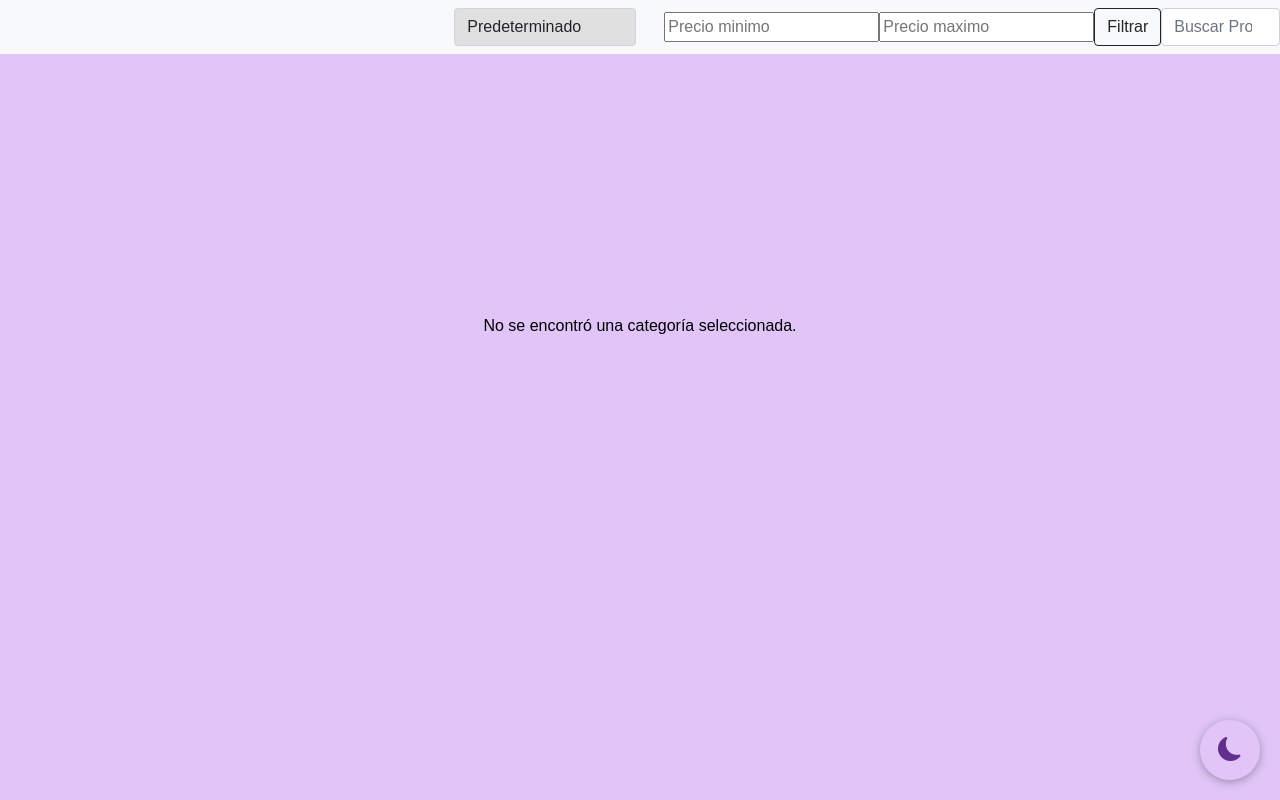
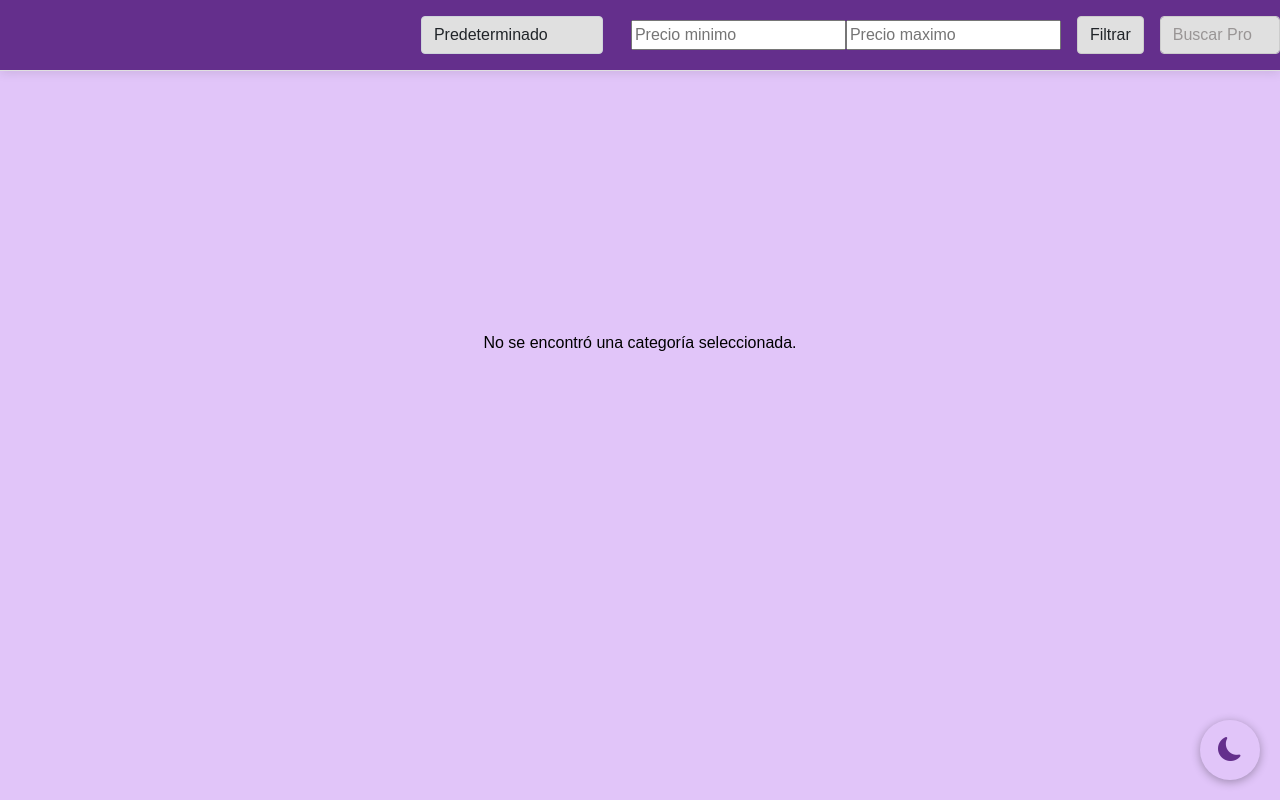
Before and after one commit to alexdasilva2001/proyectoJAP, a plain HTML site: page products.html in a window 1280 px wide. Drawn offline with nearby package versions, Linux system fonts and the light colour scheme.

Commit message:
estilos del navar clarobscuro

```diff
--- a/css/products-styles.css
+++ b/css/products-styles.css
@@ -37,7 +37,7 @@ body {
 .product-card:hover {
   transform: translateY(-10px);
   box-shadow: 0 12px 20px rgba(0,0,0,0.15);
-  border-color: #d0d0d0; /* El borde se oscurece ligeramente en hover */
+  border-color: #c7c7c7; /* El borde se oscurece ligeramente en hover */
   cursor: pointer;
 }
 
@@ -114,3 +114,35 @@ body {
   background-attachment: fixed;
   background-color: #e0e0e0;
 }
+
+#barrita {
+  display: flex;
+  align-items: center;
+  padding: 1rem;
+  background-color: #999595;
+  border-bottom: 1px solid #e0e0e0;
+}
+
+#filterButton {
+  margin-left: 1rem;
+  background-attachment: fixed;
+  background-color: #e0e0e0;
+  border: 1px solid #ccc;
+}
+
+#buscador {
+  margin-left: 1rem;
+  background-attachment: fixed;
+  background-color: #e0e0e0;
+  border: 1px solid #ccc;
+}
+#buscador::placeholder {
+  color: #999595;
+  opacity: 1; /* Asegura que el color del placeholder sea sólido */
+}
+
+#navbarTitle {
+  font-weight: bold;
+  font-size: 1.5rem;
+  color: #ffffff;
+}
--- a/js/light-and-dark-mode.js
+++ b/js/light-and-dark-mode.js
@@ -31,6 +31,9 @@ document.body.appendChild(toggleBtn);
 function activarModoClaro() {
     // Detectar si estamos en la página de login
     const isLoginPage = window.location.pathname.includes('login.html');
+    const navbar = document.getElementById('barrita');
+    const navbartitle = document.getElementById('navbarTitle')
+
 
     if (isLoginPage) {
         document.body.style.backgroundColor = "#A5A6F6";
@@ -42,6 +45,9 @@ function activarModoClaro() {
     toggleBtn.style.backgroundColor = "#E1C5F9";
     icon.className = "bi bi-moon-fill";
     icon.style.color = "#642F8C";
+    navbar.style.backgroundColor = "#642F8C";
+    navbar.style.boxShadow = "0 2px 10px rgba(0,0,0,0.1)";
+    navbartitle.style.color = "white"
 
     // Ajustar el color del título de productos relacionados
     const tituloRelacionados = document.querySelector('.container.py-5 h3');
@@ -61,6 +67,8 @@ function activarModoClaro() {
 function activarModoOscuro() {
     // Detectar si estamos en la página de login
     const isLoginPage = window.location.pathname.includes('login.html');
+    const navbar = document.getElementById('barrita');
+    const navbartitle = document.getElementById('navbarTitle')
 
     if (isLoginPage) {
         document.body.style.backgroundColor = "#122883";
@@ -72,6 +80,9 @@ function activarModoOscuro() {
     toggleBtn.style.backgroundColor = "#a47ad0";
     icon.className = "bi bi-sun-fill";
     icon.style.color = "yellow";
+    navbar.style.backgroundColor = "#d7b8f5";
+    navbar.style.boxShadow = "0 2px 10px rgba(0,0,0,0.1)";
+    navbartitle.style.color = "black"
 
     // Ajustar el color del título de productos relacionados
     const tituloRelacionados = document.querySelector('.container.py-5 h3');
--- a/products.html
+++ b/products.html
@@ -15,7 +15,7 @@
 
   <body>
     <header>
-      <nav class="navbar navbar-expand-lg navbar-light bg-light">
+      <nav id="barrita" class="navbar navbar-expand-lg navbar-light">
         <div class="container-fluid d-flex align-items-center">
           <a class="navbar-brand" id="navbarTitle"></a>
           <select id="sortOptions" class="form-select w-auto">
```
Also changed, not shown: product-info.html (+1 -1 lines).
